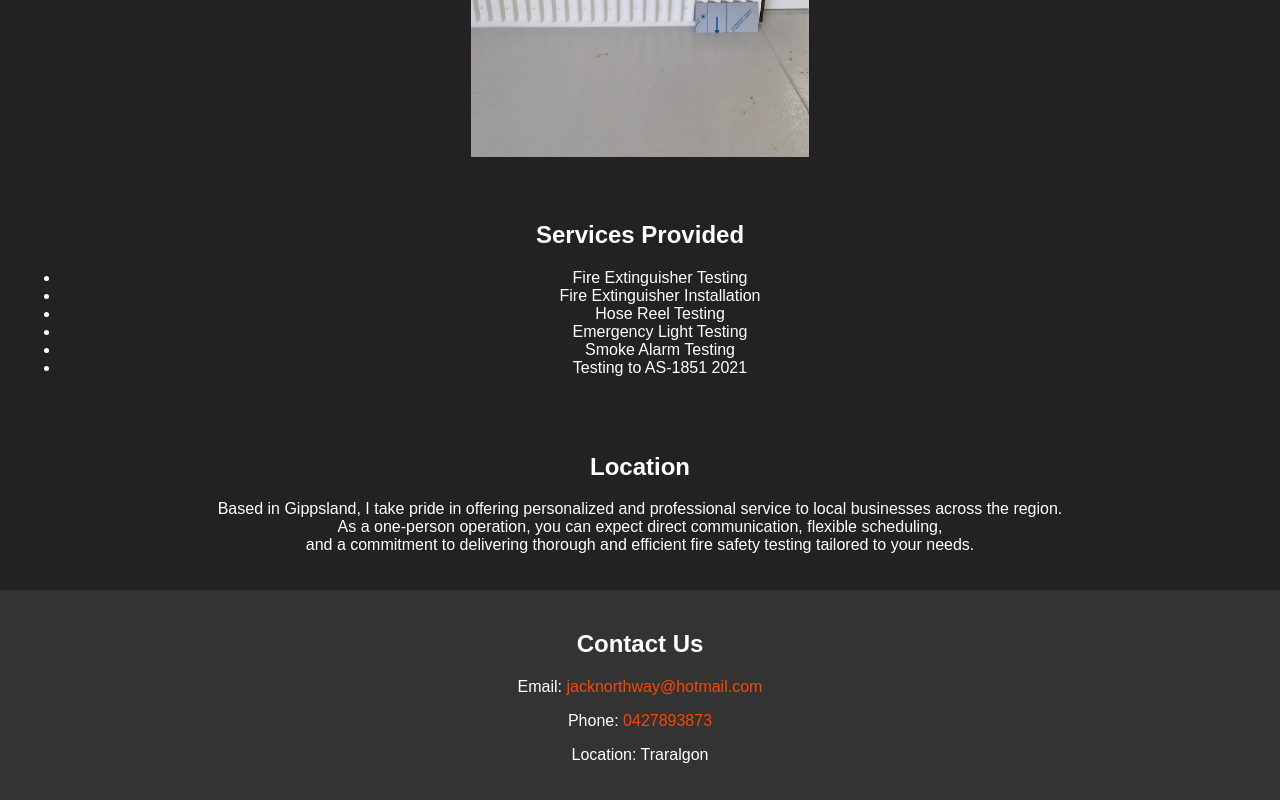
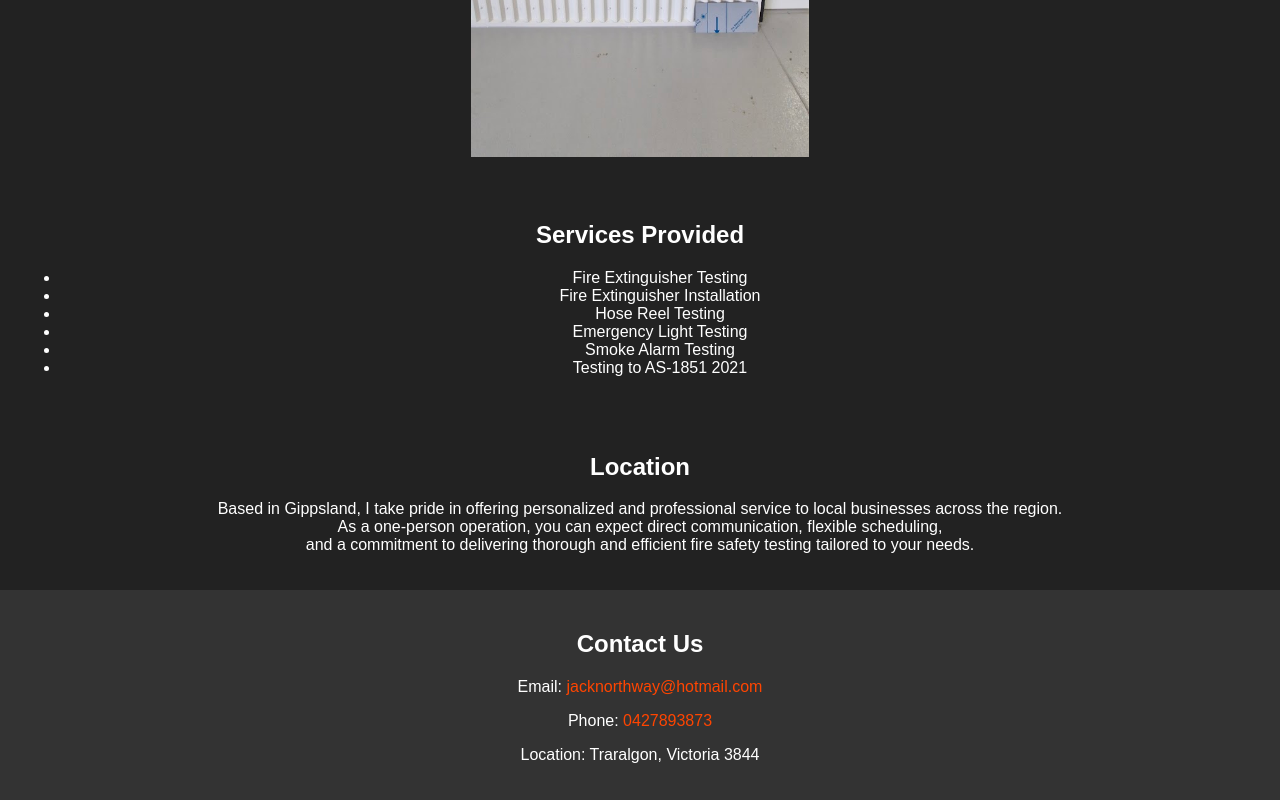
Before and after one commit to Northy426/stampedfire, a plain HTML site: page index.html in a window 1280 px wide. Shown: the part 995-1795 px from the top of the page. Drawn offline with Linux system fonts and the light colour scheme.

Commit message:
Add files via upload

```diff
--- a/index.html
+++ b/index.html
@@ -137,7 +137,7 @@
         <h2>Contact Us</h2>
         <p>Email: <a href="mailto: jacknorthway@hotmail.com">jacknorthway@hotmail.com</a></p>
         <p>Phone: <a href="tel:0427893873">0427893873 </a> </p>
-        <p>Location: Traralgon</p>
+        <p>Location: Traralgon, Victoria 3844</p>
     </section>
 </body>
 
```
